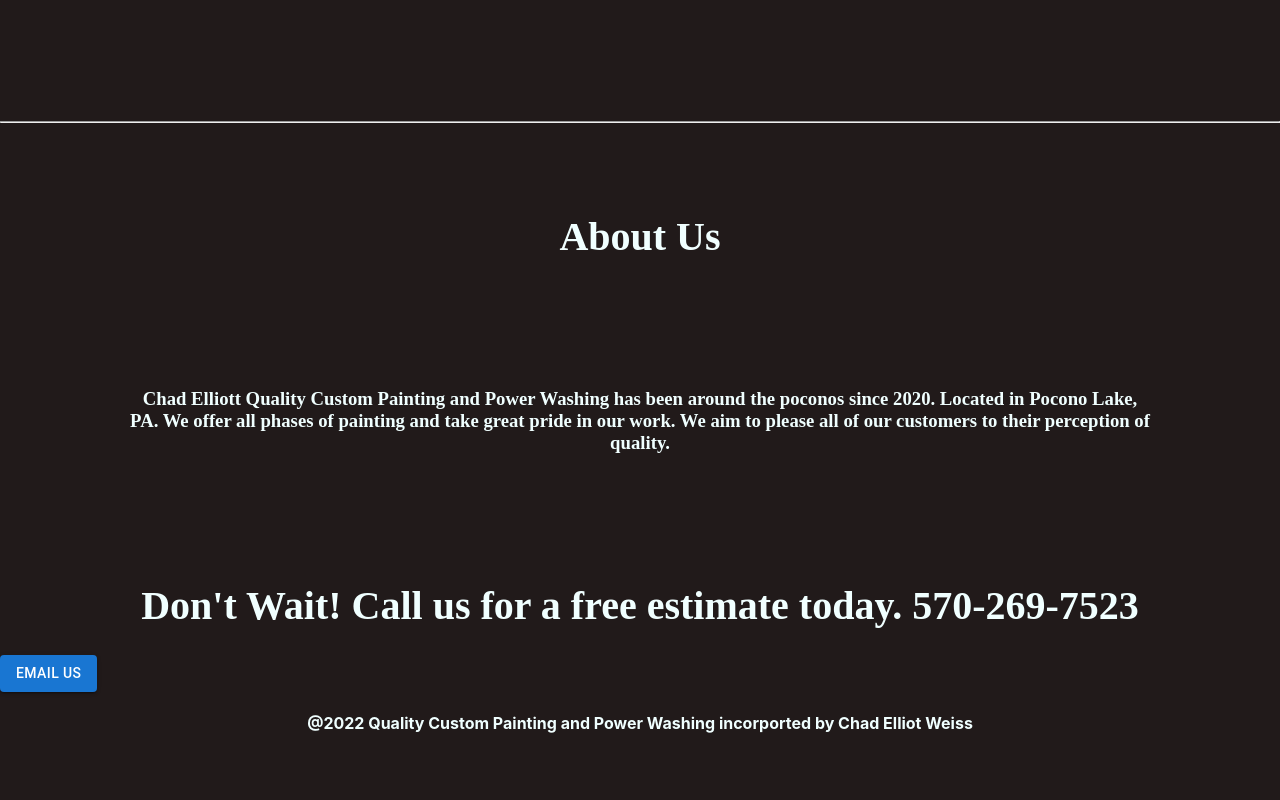
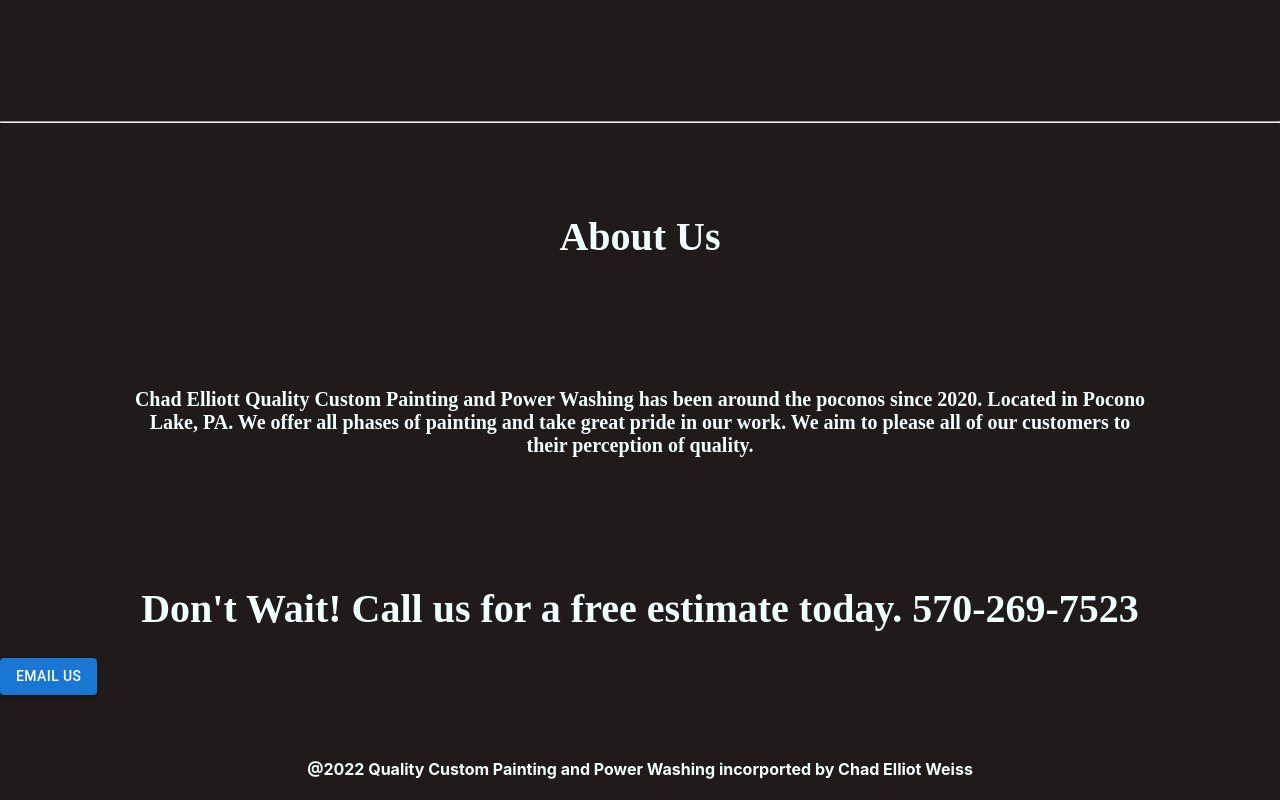
Before and after one commit to jburger69/Quality-custom-painting-and-powerwashing, a React (Create React App) app: page / in a window 1280 px wide. Shown: the part 2903-3703 px from the top of the page. Before the commit the page ends 3657 px from the top, so only its background shows below. Built offline with nearby package versions, Linux system fonts and the light colour scheme; the HTML template or start-up script is replaced by a standard one.

Commit message:
Add css to aboutus

```diff
--- a/src/components/AboutUs.css
+++ b/src/components/AboutUs.css
@@ -4,11 +4,18 @@
 }
 
 .aboutus_text {
+    font-size: 20px;
     text-align: center;
     margin: 10%;
     font-family: 'Playfair Display';
 }
 
+.aboutus_text_two {
+    text-align: center;
+    margin-bottom: 5%;
+}
+
 .footer_name {
+    margin-top: 5%;
     text-align: center;
 }
```
